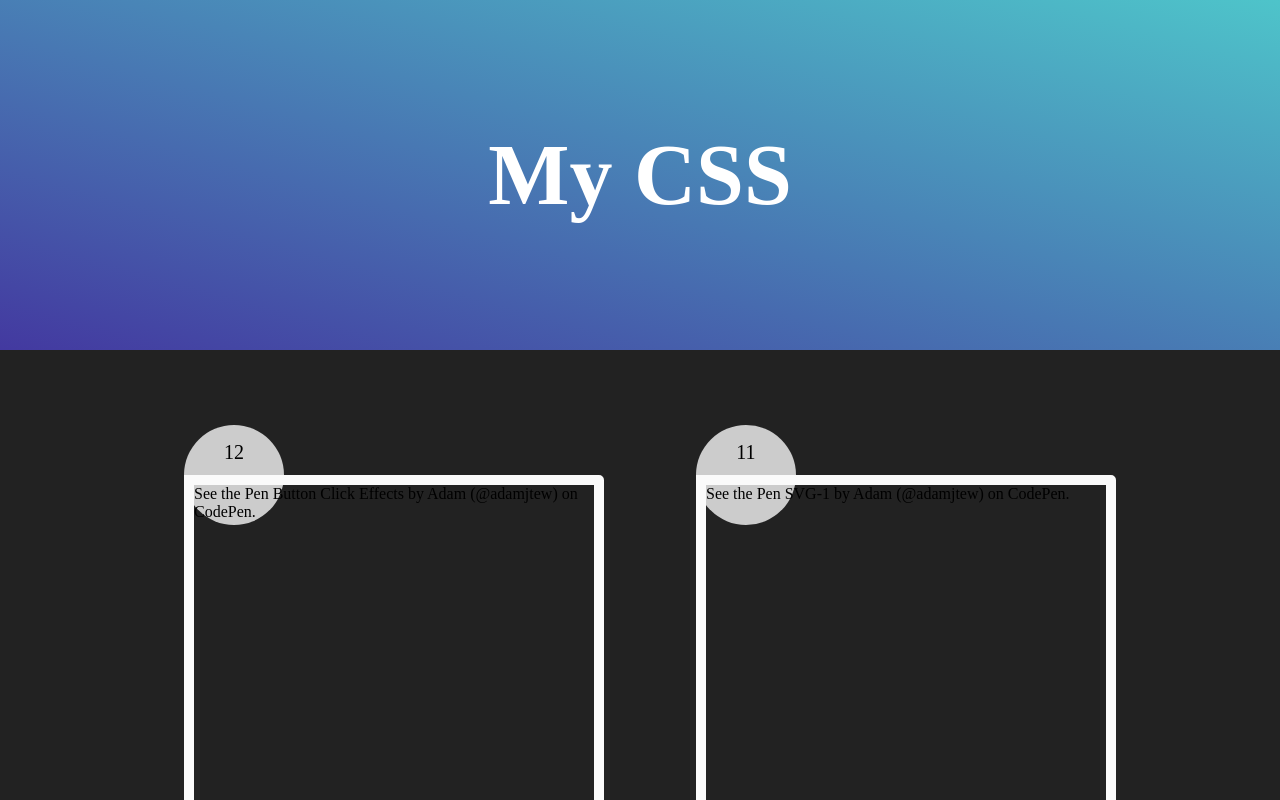
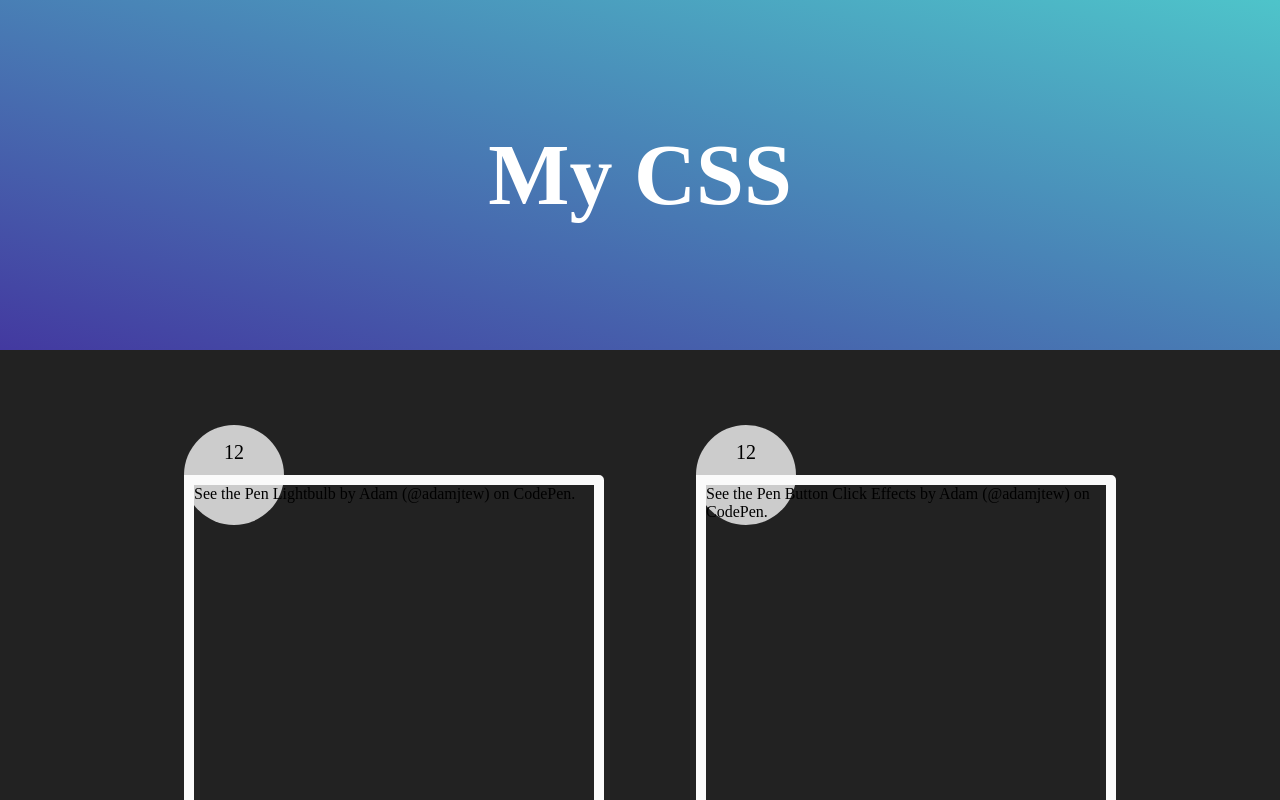
Before and after one commit to adamtew/css, a website: page index.html in a window 1280 px wide. Shown: the top 800 px of the page. Drawn offline with Linux system fonts and the light colour scheme; a script that the page names is missing.

Commit message:
added pen

```diff
--- a/index.html
+++ b/index.html
@@ -11,6 +11,14 @@
     <h1>My CSS</h1>
   </div>
   <div class="container">
+
+    <!-- Light Bulb -->
+    <div class="project-window">
+      <div class="project-window__item">12</div>
+      <div class="project-window__content">
+        <p data-height="400" data-theme-id="0" data-slug-hash="bpRoKx" data-default-tab="result" data-user="adamjtew" class="codepen">See the Pen <a href="http://codepen.io/adamjtew/pen/bpRoKx/">Lightbulb</a> by Adam (<a href="http://codepen.io/adamjtew">@adamjtew</a>) on <a href="http://codepen.io">CodePen</a>.</p>
+      </div>
+    </div>
 
     <!-- Click Buttons -->
     <div class="project-window">
```
